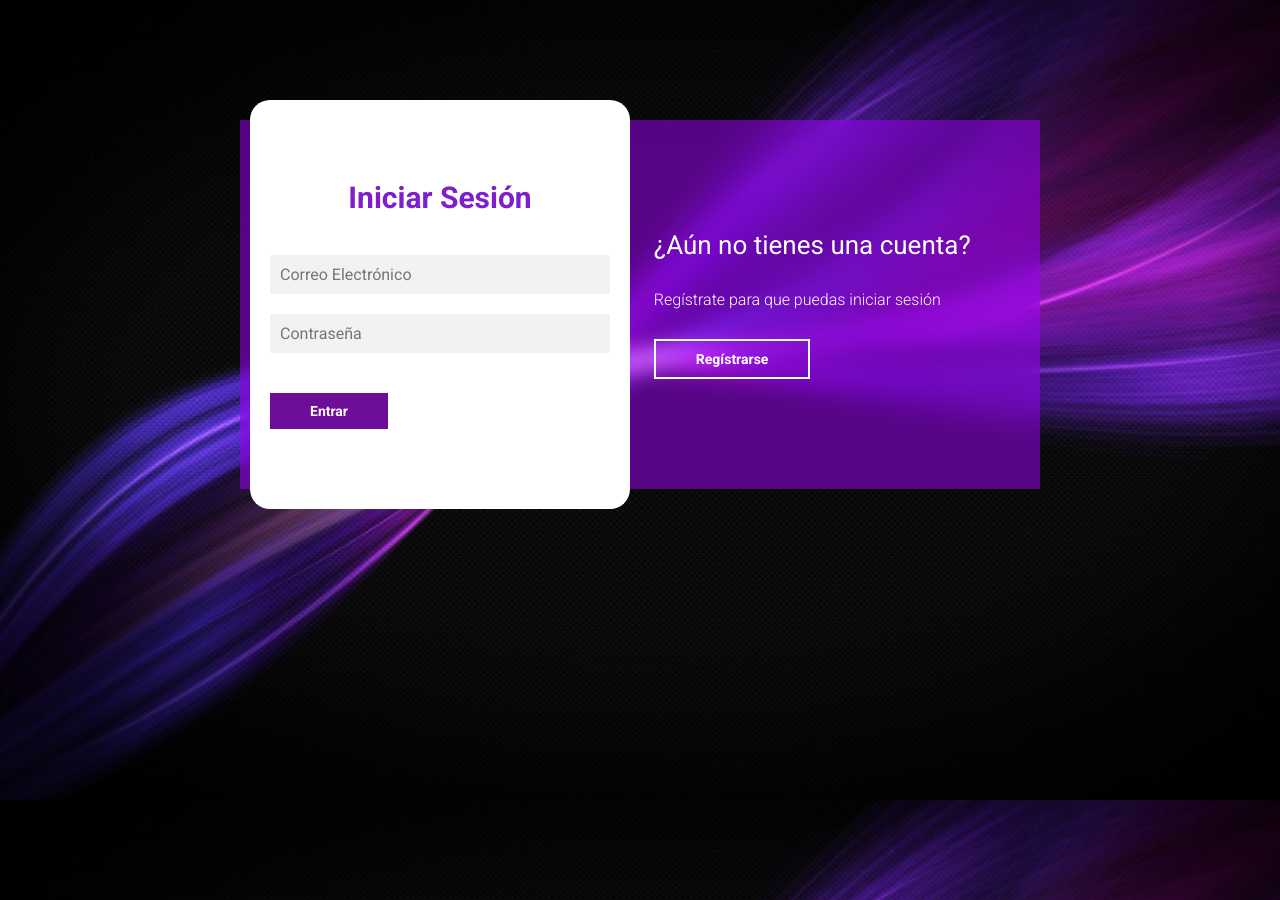
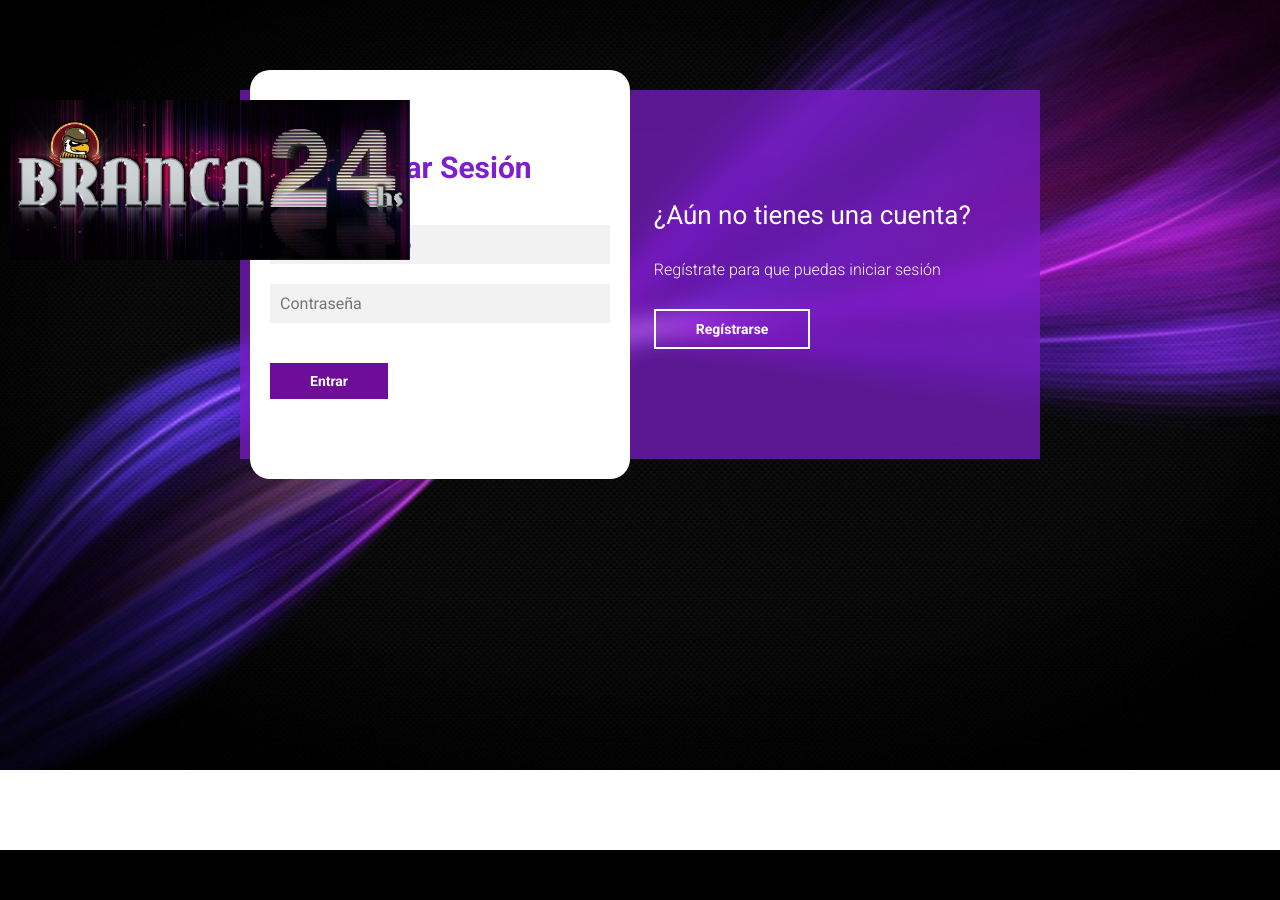
Before and after one commit to JoaquinMachXD2021/Branca24_Proyecto, a PHP site: page / in a window 1280 px wide. After the commit the page ends 850 px from the top, so only its background shows below. Run offline with PHP 8.4, Linux system fonts and the light colour scheme.

Commit message:
Registro y Login
Inicio mejorado y diseñado

```diff
--- a/Login_and_Register/assets/css/styles.css
+++ b/Login_and_Register/css/styles.css
@@ -11,26 +11,46 @@
 }
 
 body {
-    background-image: url('../assets/css/fondo1.jpg'); /* Ruta ajustada */
-    background-size: cover;
-    background-repeat: no-repeat;
-    background-position: center;
-    background-attachment: fixed;
+    margin: 0;
+    padding: 0;
+    font-family: 'Roboto', sans-serif;
+    position: relative;
+    overflow: hidden;
+    margin-top: 50px;
 }
-
 
 main {
     width: 100%;
     padding: 20px;
-    margin: auto;
-    margin-top: 100px;
+    margin: 50px auto 0;
 }
+
 
 .contenedor__todo {
     width: 100%;
     max-width: 800px;
     margin: auto;
     position: relative;
+    padding-top: 20px;
+}
+
+.imagen_fondo {
+    position: absolute;
+    top: -10%;
+    left: 0;
+    width: 100%;
+    height: 100%;
+    object-fit: cover;
+    z-index: -1;
+}
+
+.imagen-superpuesta {
+    position: absolute;
+    top: 50px;
+    left: 10px;
+    width: 400px;
+    height: auto;
+    z-index: 60;
 }
 
 .caja__trasera {
@@ -40,7 +60,7 @@
     justify-content: center;
     -webkit-backdrop-filter: blur(10px);
     backdrop-filter: blur(10px);
-    background-color: rgba(162, 0, 255, 0.5);
+    background-color: rgba(126, 30, 204, 0.7);
 }
 
 .caja__trasera div {
@@ -89,10 +109,11 @@
     width: 100%;
     max-width: 380px;
     position: relative;
-    top: -185px;
+    top: -185px; /* Valor anterior restaurado */
     left: 10px;
     transition: left 500ms cubic-bezier(0.175, 0.885, 0.320, 1.275);
 }
+
 
 .contenedor__login-register form {
     width: 100%;
--- a/Login_and_Register/index.php
+++ b/Login_and_Register/index.php
@@ -18,8 +18,12 @@
     <link href="https://fonts.googleapis.com/css2?family=Roboto:ital,wght@0,100;0,300;0,400;0,500;0,700;0,900;1,100;1,300;1,400;1,500;1,700;1,900&display=swap" rel="stylesheet">
 
 
-    <link rel="stylesheet" href="assets/css/styles.css">
+    <link rel="stylesheet" href="css/styles.css">
 </head>
+
+<img src="./css/inicio.jpg" alt="Imagen sobrepuesta" class="imagen-superpuesta">
+<img src="./css/fondo1.jpg" alt="Imagen fondo" class="imagen_fondo">
+
 <body>
 
         <main>
```
Also changed, not shown: Login_and_Register/css/fondo1.jpg (renamed from Login_and_Register/assets/css/fondo1.jpg), Login_and_Register/css/fondo2.jpeg (renamed from Login_and_Register/assets/css/fondo2.jpeg), Login_and_Register/css/fondo3.avif (renamed from Login_and_Register/assets/css/fondo3.avif), Login_and_Register/css/fondo3.jpg (renamed from Login_and_Register/assets/css/fondo3.jpg), Login_and_Register/css/inicio.jpg (renamed from Login_and_Register/assets/css/inicio.jpg).
